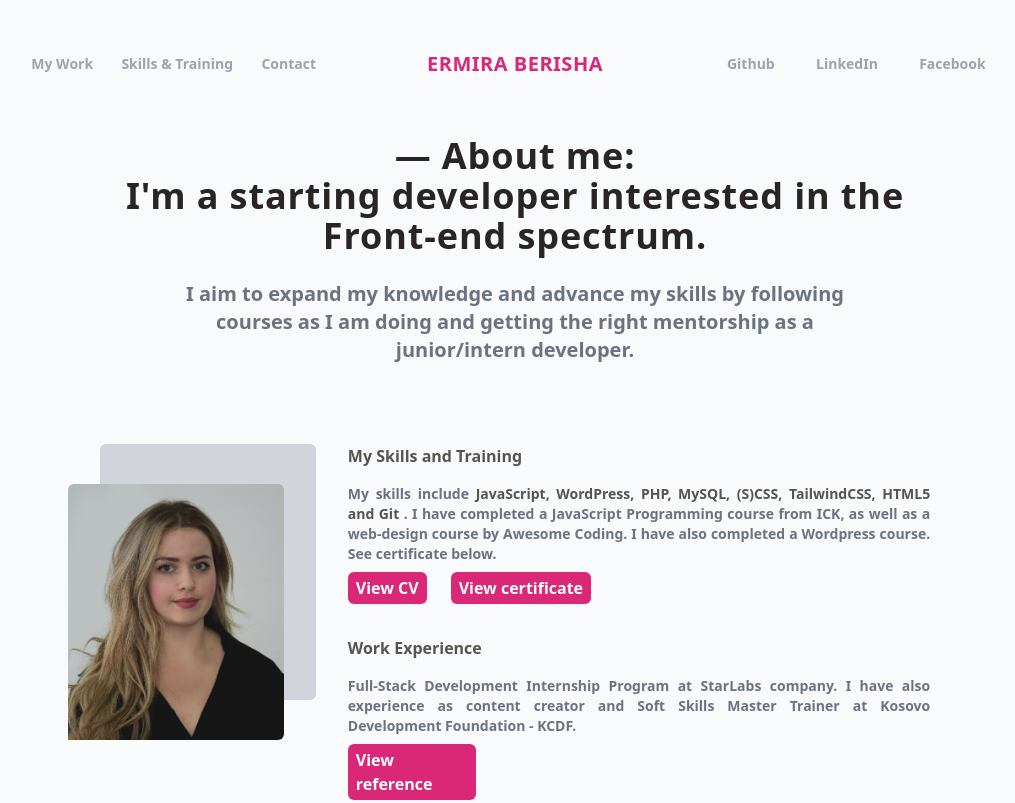
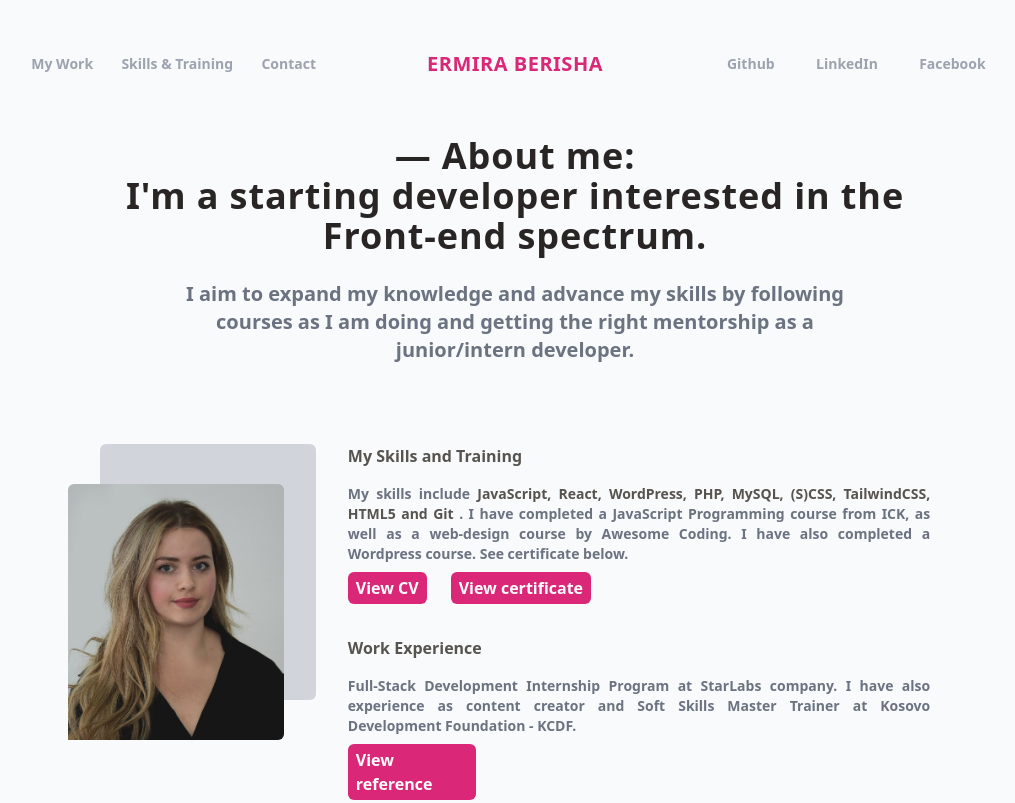
Before and after one commit to ErmiraBerisha/portfolio, a plain HTML site: page skills.html in a window 1280 px wide. Shown: the top 803 px of the page, without its empty margins (125-1140 px from the left). Drawn offline with Linux system fonts and the light colour scheme.

Commit message:
Update skills.html

```diff
--- a/skills.html
+++ b/skills.html
@@ -55,7 +55,7 @@
         </div>
         <div id="trainings" class="flex flex-col w-3/5 pl-8 text-justify">
             <h2 class="mb-4 text-stone-600 font-bold">My Skills and Training</h2>
-            <p class="font-sans text-sm text-gray-500 font-semibold mb-2"> My skills include <span class="text-stone-600 font-bold">JavaScript, WordPress, PHP, MySQL, (S)CSS, TailwindCSS, HTML5 and Git</span> .
+            <p class="font-sans text-sm text-gray-500 font-semibold mb-2"> My skills include <span class="text-stone-600 font-bold">JavaScript, React, WordPress, PHP, MySQL, (S)CSS, TailwindCSS, HTML5 and Git</span> .
                 I have completed a JavaScript Programming course from ICK, as well as a web-design course by Awesome Coding. I have also completed a Wordpress course. See certificate below. </p>
             <div id="cvbutton" class="flex flex-row">
                 <a href="images/ErmiraBerisha_CV.pdf" target="_blank" class="mr-6 bg-pink-600 p-1 px-2 text-white font-semibold rounded-md hover:bg-pink-500">View CV</a>
```
